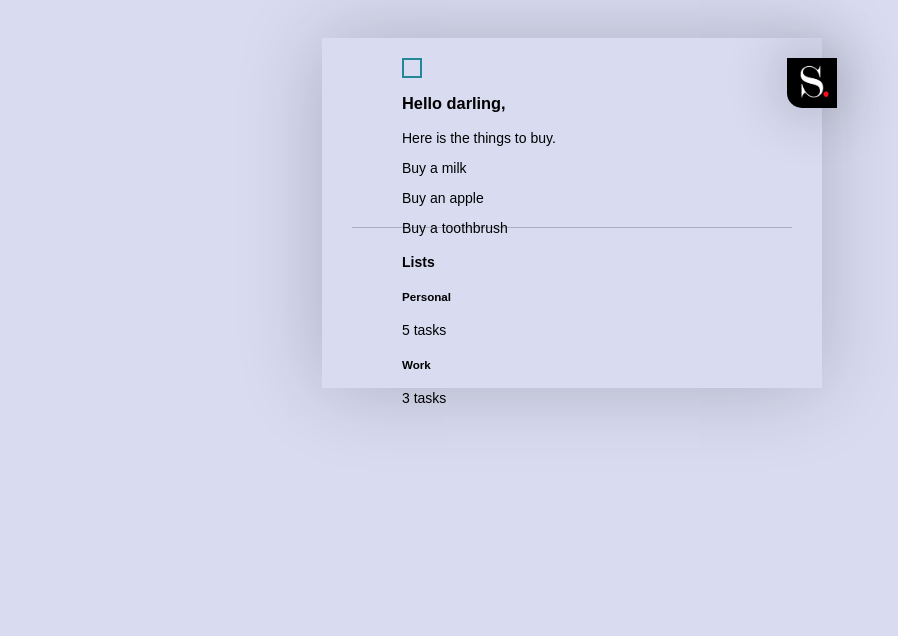
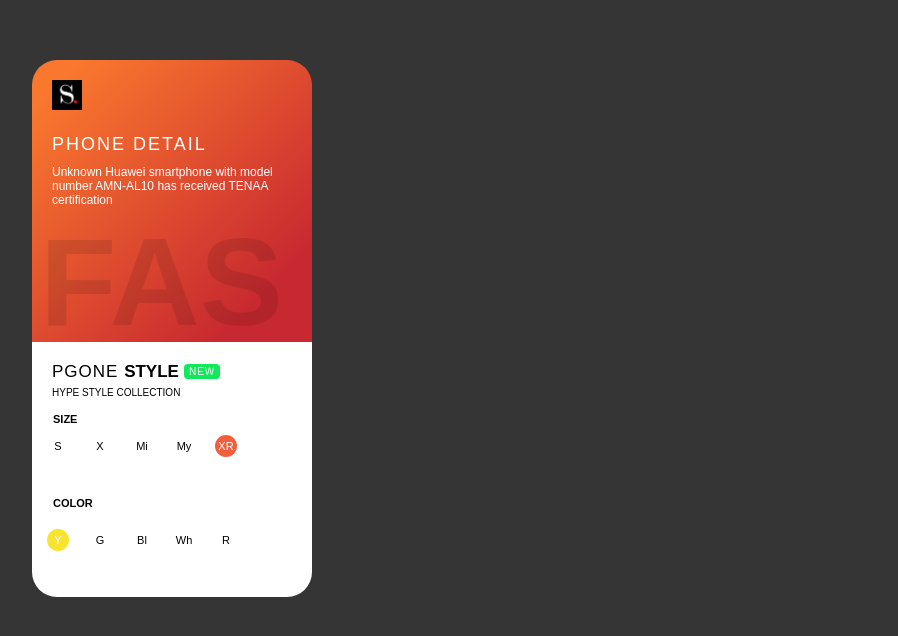
Before and after one commit to yulyasystem/100-days-of-code, a website built with webpack: page day 9/index.pug in a window 1280 px wide. Shown: the whole page, without its empty margins (68-966 px from the left). Built offline with nearby package versions, Linux system fonts and the light colour scheme.

Commit message:
product card with pug

```diff
--- a/day 9/index.pug
+++ b/day 9/index.pug
@@ -2,33 +2,45 @@
 block variables
     -var pageTitle = 'Todo List'
 block content
-    .app
-        .user
-            img(src='./img/logo.png')
-        .context
-            .square
-            h3 Hello darling,
-            p Here is the things to buy.
-            .todo
-                span.bar
-                p Buy a milk
-            .todo
-                span.bar
-                p Buy an apple
-            .todo
-                span.bar
-                p Buy a toothbrush
-            h4 Lists
-            .more
-                .set
-                    .box
-                    h5 Personal
-                    p 5 tasks
-                .set
-                    .box
-                    h5 Work
-                    p 3 tasks
-                .set
-                    .box
-                    h5
-                    p
+    .container
+        .card
+            .card-head
+                img.card-logo(src="img/logo.png")
+                //- img.product-img(src="img/tel1.png")
+                .product-detail
+                    h2 Phone detail
+                    p Unknown Huawei smartphone with model number AMN-AL10 has received TENAA certification
+                span.back-text FAS
+            .card-body
+                .product-desc
+                    span.product-title Pgone
+                        b style
+                        span.badge New
+                span.product-caption Hype Style Collection
+                .product-props
+                    span.product-size
+                        h4 Size
+                        ul.ul-size
+                            li
+                                a(href="#") S
+                            li
+                                a(href="#") X
+                            li
+                                a(href="#") Mi
+                            li
+                                a(href="#") My
+                            li
+                                a.active(href="#") XR
+                    span.product-color
+                        h4 Color
+                        ul.ul-color
+                            li
+                                a.active(href="#") Y
+                            li
+                                a(href="#") G
+                            li
+                                a(href="#") Bl
+                            li
+                                a(href="#") Wh
+                            li
+                                a(href="#") R
--- a/day 9/style.css
+++ b/day 9/style.css
@@ -1,49 +1,210 @@
 * {
     box-sizing: border-box;
+    margin: 0;
+    padding: 0;
+    outline: none;
+}
+
+body {
+    background-color: #353535;
+    font-family: 'Montserrat', sans-serif;
+}
+
+.container {
+    width: 280px;
+    height: 500px;
+    margin: 60px auto;
+    margin-left: 100px;
+}
+
+.card {}
+
+.card-head {
+    position: relative;
+    height: 282px;
+    background: -moz-linear-gradient(-45deg, #fa782e 8%, #c82930 83%);
+    background: linear-gradient(135deg, #fa782e 8%, #c82930 83%);
+    border-radius: 25px 25px 0 0;
 
 }
 
-body {
-    background-color: rgb(217, 220, 241);
-    font-size: 14px;
-    font-family: 'Montserrat', sans-serif;
+.card-logo {
+    width: 30px;
+    margin: 20px;
 }
 
-.app {
-    height: 350px;
-    width: 500px;
-    box-shadow: -2px 0 80px rgba(0, 0, 0, 0.2);
+.product-img {
     position: absolute;
-    left: 50%;
-    margin-top: 30px;
-    transform: translateX(-50%);
-    padding: 20px 30px;
+    left: 0;
+    margin-top: 40px;
+    margin-left: 150px;
+    width: 220px;
+    z-index: 1;
+
 }
 
-.app .user {
-    width: 50px;
-    height: 50px;
-    position: absolute;
-    right: 0;
-    margin-right: -15px;
-    border-radius: 0 0 0 15px;
-    overflow: hidden;
-    box-shadow: 0 0 60px rgba(0, 0, 0, 0.3);
+.product-detail {
+    padding:
+        0 20px;
+    font-size: 12px;
+    color: #fff;
 }
 
-.user>img {
-    width: 100%;
+.product-detail h2 {
+    font-size: 18px;
+    font-weight: 500;
+    letter-spacing: 2px;
+    padding-bottom: 10px;
+    text-transform: uppercase;
 }
 
-.context {
-    height: 220px;
-    margin-top: -50px;
-    padding: 50px 48px 0 50px;
-    border-bottom: 1.5px solid rgba(0, 0, 0, 0.2);
+.back-text {
+    display: inline-block;
+    font-size: 125px;
+    font-weight: 900;
+    margin-left: -7px;
+    margin-top: -12px;
+    padding: 15px;
+    opacity: 0.1;
+    z-index: 0;
+
 }
 
-.context>.square {
-    height: 20px;
-    width: 20px;
-    border: 2px solid #289;
+.card-body {
+    height: 255px;
+    background:
+        #fff;
+    border-radius: 0 0 25px 25px;
 }
+
+.product-title {
+    padding: 20px 20px 5px 20px;
+    display: block;
+    font-size: 17px;
+    font-weight: 500;
+    letter-spacing: 1px;
+    text-transform: uppercase;
+}
+
+.product-title b {
+    font-weight: 900;
+    letter-spacing: 0px;
+}
+
+.badge {
+    position: relative;
+    font-size:
+        10px;
+    font-weight: 300;
+    color: #fff;
+    background: #11e95b;
+    padding: 2px 5px;
+    border-radius: 4px;
+    top: -2px;
+    margin-left: 5px;
+
+
+}
+
+.product-caption {
+    display: block;
+    padding: 0 20px;
+    font-size: 10px;
+    font-weight: 400;
+    text-transform: uppercase;
+}
+
+.product-size h4 {
+    font-size: 11px;
+    padding: 0 21px;
+    margin-top: 15px;
+    padding-bottom: 10px;
+    text-transform: uppercase;
+}
+
+.ul-size {
+    margin-left: 15px;
+
+}
+
+.ul-size li {
+    list-style: none;
+    float: left;
+    margin-right: 20px;
+
+}
+
+.ul-size li a {
+    display: inline-block;
+    text-decoration: none;
+    font-size: 11px;
+    width: 22px;
+    height: 22px;
+    border-radius: 100%;
+    text-align: center;
+    line-height: 23px;
+    color: #000;
+
+}
+
+.ul-size li a.active {
+    background: #f35e3d;
+    color: #fff;
+}
+
+.product-size ::before,
+.product-size ::after {
+    content: '';
+    display: block;
+    clear: both;
+}
+
+.ul-color li a {
+    display: inline-block;
+    text-decoration: none;
+    font-size: 11px;
+    width: 22px;
+    height: 22px;
+    border-radius: 100%;
+    text-align: center;
+    line-height: 23px;
+    color: #000;
+
+}
+
+.ul-color li a.active {
+    background: #f8e42e;
+    color: #fff;
+}
+
+.ul-color {
+    margin-left: 15px;
+
+}
+
+.ul-color li {
+    list-style: none;
+    float: left;
+    margin-right: 20px;
+
+}
+
+.product-color h4 {
+    font-size: 11px;
+    padding: 0 21px;
+    margin-top: 40px;
+    margin-bottom: 20px;
+    text-transform: uppercase;
+}
+
+.ul-color li a.active ::after {
+    position: absolute;
+    content: '';
+    display: inline-block;
+    border: 1px solid #f8e42e;
+    width: 24px;
+    height: 24px;
+    border-radius: 100%;
+    margin-left: -5px;
+    margin-top: -5px;
+}
```
Also changed, not shown: day 9/img/tel1.png (added), day 9/index.html.
